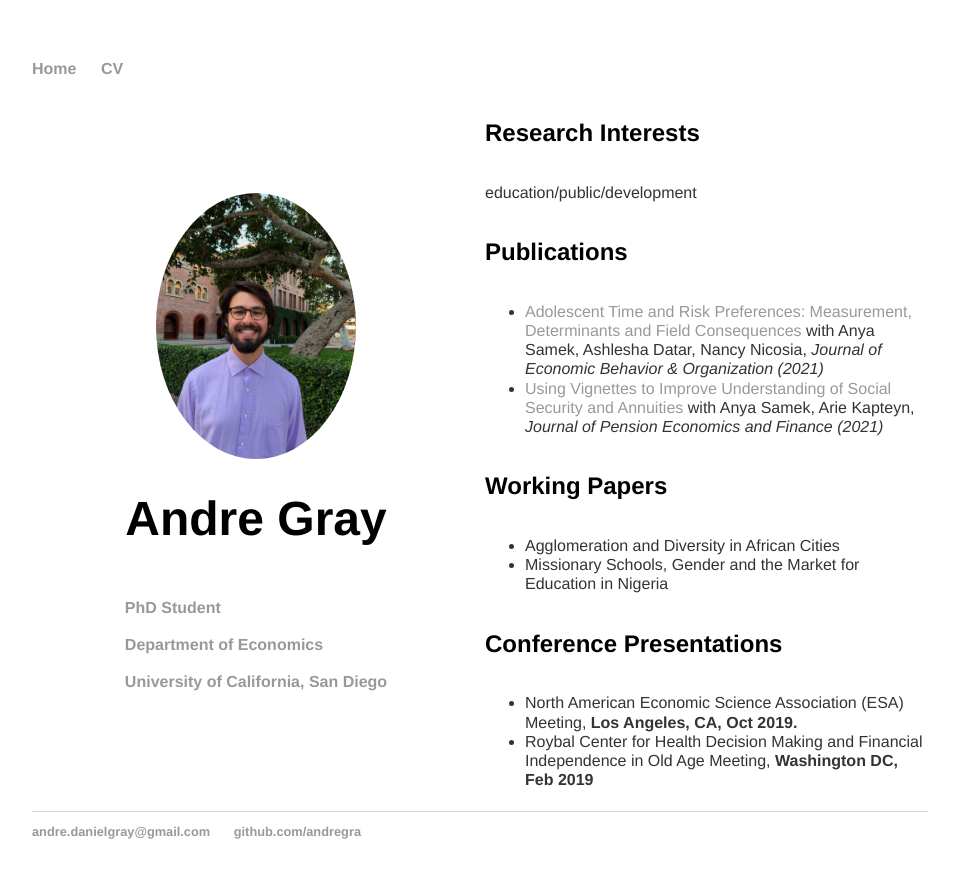
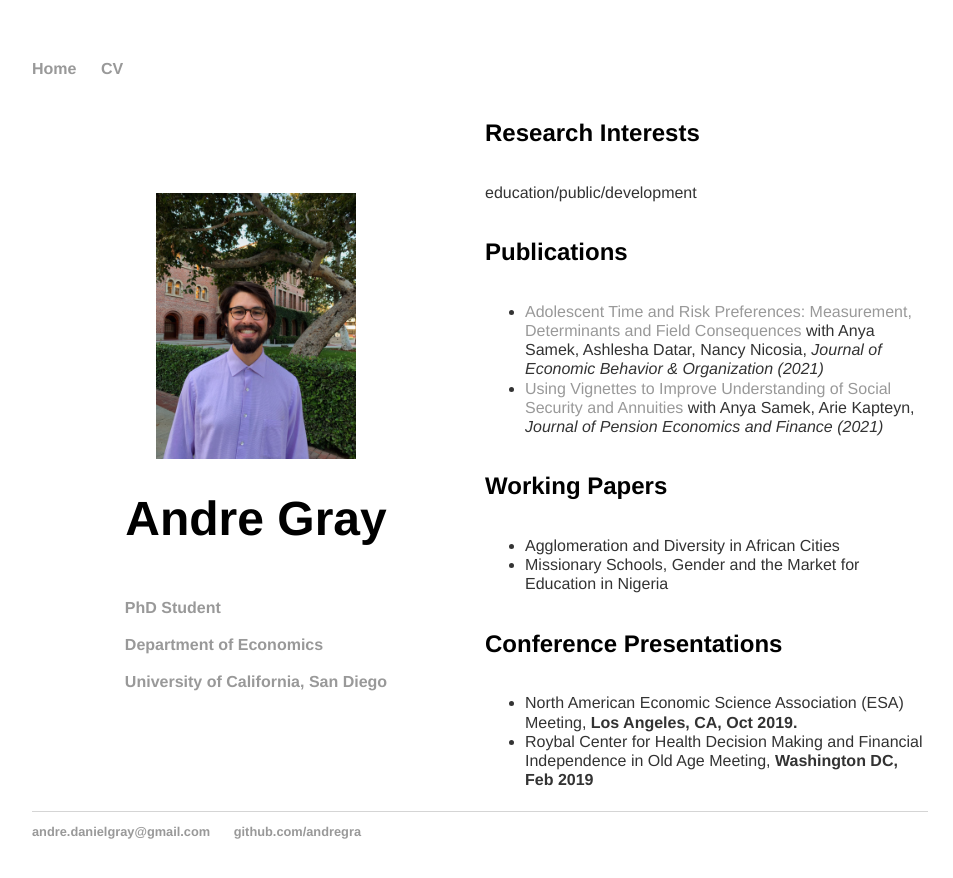
Before and after one commit to andregra/andregra.github.io, a Jekyll site: the page built from index.html, in a window 1280 px wide. Shown: the top 878 px of the page, without its empty margins (160-1113 px from the left). Built offline with Jekyll 4.4.1, drawn with Linux system fonts in a browser that asks for light colours.

Commit message:
Update main.css

```diff
--- a/css/main.css
+++ b/css/main.css
@@ -67,7 +67,7 @@ ul.posts li {
 }
 
 .profile-picture {
-  border-radius: 60%;
+  border-radius: 0%;
 }
 
 subtitle, h4.subtitle {
```
